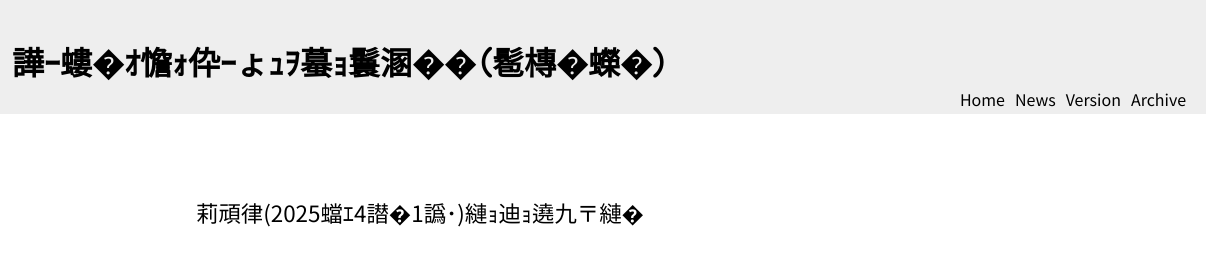
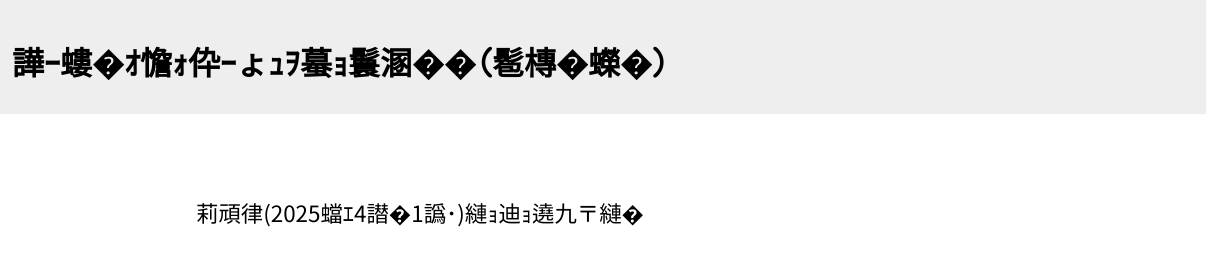
Before and after one commit to 0x53me/0x53me.github.io, a plain HTML site: page today.html in a window 1280 px wide. Shown: the top 268 px of the page, 74-1280 px from the left. Drawn offline with Linux system fonts and the light colour scheme; some packages are replaced by stand-ins of ours.

Commit message:
Add files via upload

```diff
--- a/today.html
+++ b/today.html
@@ -39,7 +39,7 @@
         <!--header-->
         <header class="header">
             <h1 style="font-family: Kosugi Maru,serif;"><a href="index.html"><img class="logo" src="images/gohan.png" alt="Home"></a> 新居浜高専学寮食堂(非公式)</h1>
-            <nav class="nav">
+            <!--<nav class="nav">
                 <span class="nav_toggle">
                     <i></i><i></i><i></i>
                 </span>
@@ -49,7 +49,7 @@
                     <li class="nav_menu_li"><a href="/Version.html">Version</a></li>
                     <li class="nav_menu_li"><a href="/Archive.html">Archive</a></li>
                 </ul>
-            </nav>
+            </nav>-->
         </header>
         <!--content-->
         </div>
```
Also changed, not shown: tomorrow.html (+2 -2 lines).
